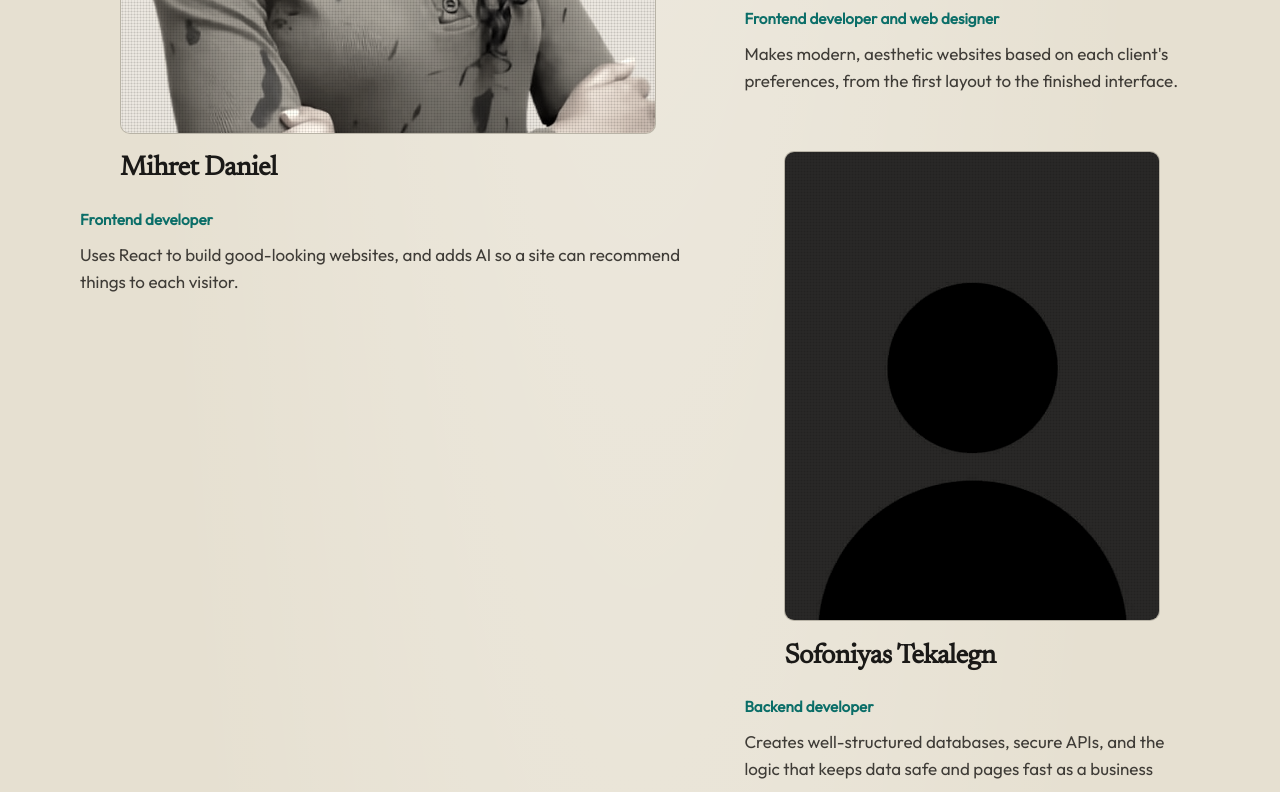
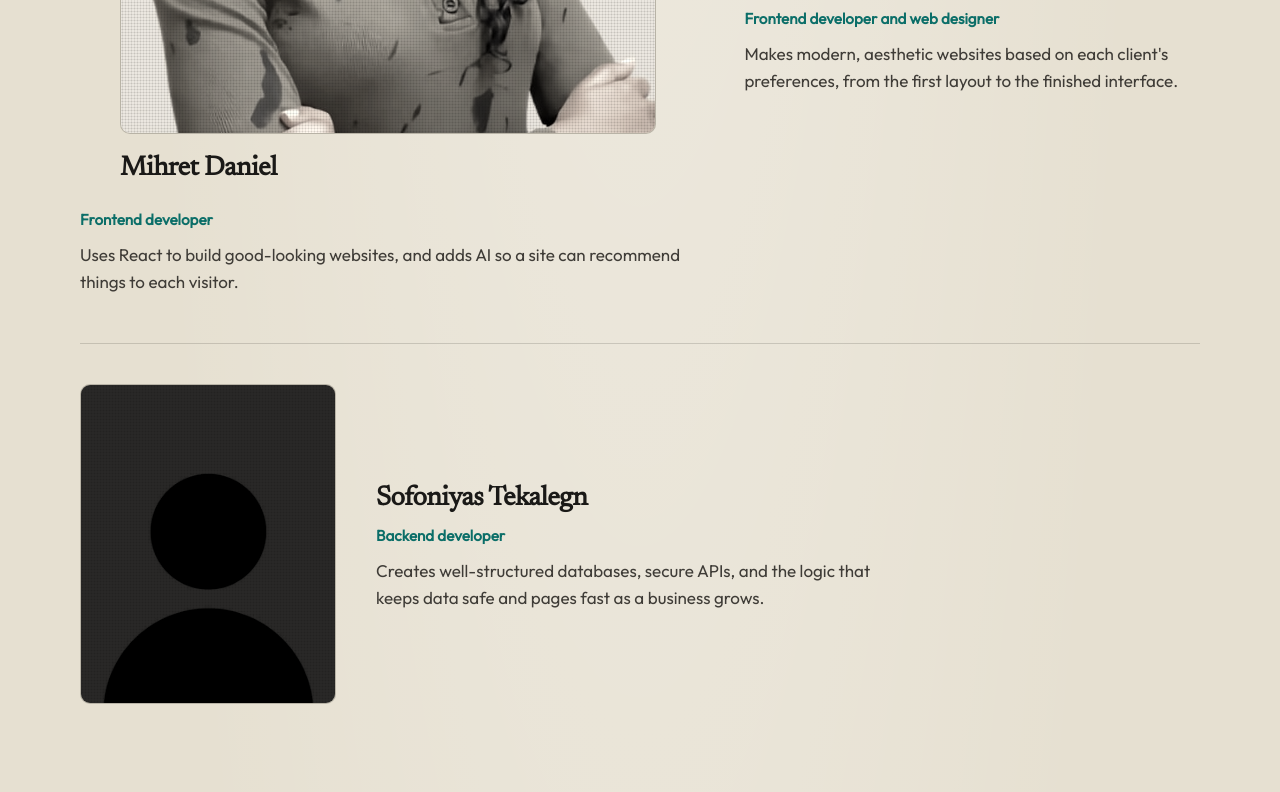
Before and after one commit to mersy11dan/siket_digitals, a React (Vite) app: page / in a window 1280 px wide. Shown: the part 1260-2052 px from the top of the page. Built offline with nearby package versions, Linux system fonts and the light colour scheme.

Commit message:
Put Sofoniyas photo and bio side by side

```diff
--- a/src/components/Members.tsx
+++ b/src/components/Members.tsx
@@ -2,7 +2,7 @@ import { members } from '../data/content'
 import { Reveal } from './Reveal'
 
 export function Members() {
-  const [lead, ...rest] = members
+  const [lead, second, third] = members
 
   return (
     <section className="section" id="members">
@@ -22,20 +22,26 @@ export function Members() {
               <p className="role">{lead.role}</p>
               <p className="bio">{lead.bio}</p>
             </article>
-            <div className="member-stack">
-              {rest.map((member) => (
-                <article key={member.name} className="member">
+            <article className="member">
               <figure>
                 <div className="member-photo">
-                      <img src={member.photo} alt="" />
+                  <img src={second.photo} alt="" />
                 </div>
-                    <figcaption>{member.name}</figcaption>
+                <figcaption>{second.name}</figcaption>
               </figure>
-                  <p className="role">{member.role}</p>
-                  <p className="bio">{member.bio}</p>
+              <p className="role">{second.role}</p>
+              <p className="bio">{second.bio}</p>
             </article>
-              ))}
+            <article className="member member-row">
+              <div className="member-photo">
+                <img src={third.photo} alt="" />
               </div>
+              <div className="member-row-text">
+                <h3>{third.name}</h3>
+                <p className="role">{third.role}</p>
+                <p className="bio">{third.bio}</p>
+              </div>
+            </article>
           </div>
         </Reveal>
       </div>
--- a/src/index.css
+++ b/src/index.css
@@ -590,9 +590,28 @@ figcaption {
   filter: grayscale(0.85) contrast(1.08) sepia(0.12);
 }
 
-.member-stack {
+.member-row {
   display: grid;
-  gap: 2.5rem;
+  grid-template-columns: minmax(0, 11rem) minmax(0, 1fr);
+  gap: 1.25rem 1.75rem;
+  align-items: start;
+}
+
+.member-row .member-photo {
+  aspect-ratio: 4 / 5;
+}
+
+.member-row-text {
+  align-self: center;
+}
+
+.member-row h3 {
+  font-size: 1.7rem;
+  margin: 0;
+}
+
+.member-row .bio {
+  max-width: 48ch;
 }
 
 figcaption {
@@ -787,6 +806,14 @@ figcaption {
     align-items: start;
   }
 
+  .member-row {
+    grid-column: 1 / -1;
+    grid-template-columns: minmax(0, 16rem) minmax(0, 1fr);
+    gap: 2.5rem;
+    padding-top: 2.5rem;
+    border-top: 1px solid var(--rule);
+  }
+
   .form-row {
     grid-template-columns: 1fr 1fr;
   }
```
Lines whose indentation alone changed are shown as unchanged.
